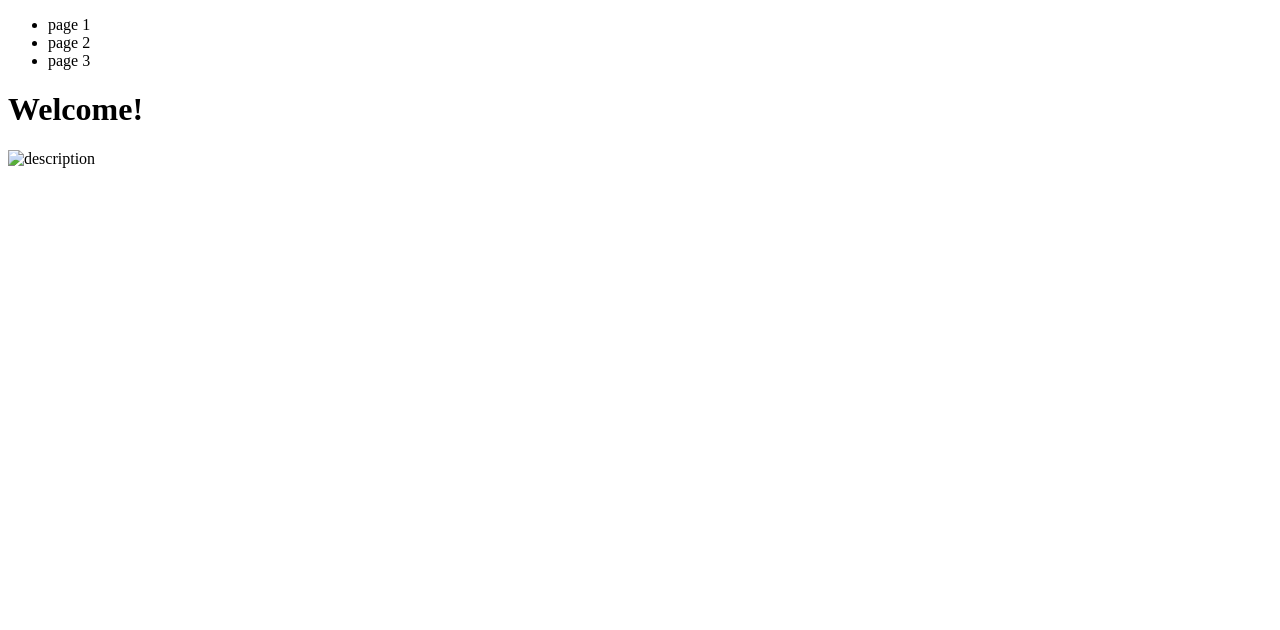
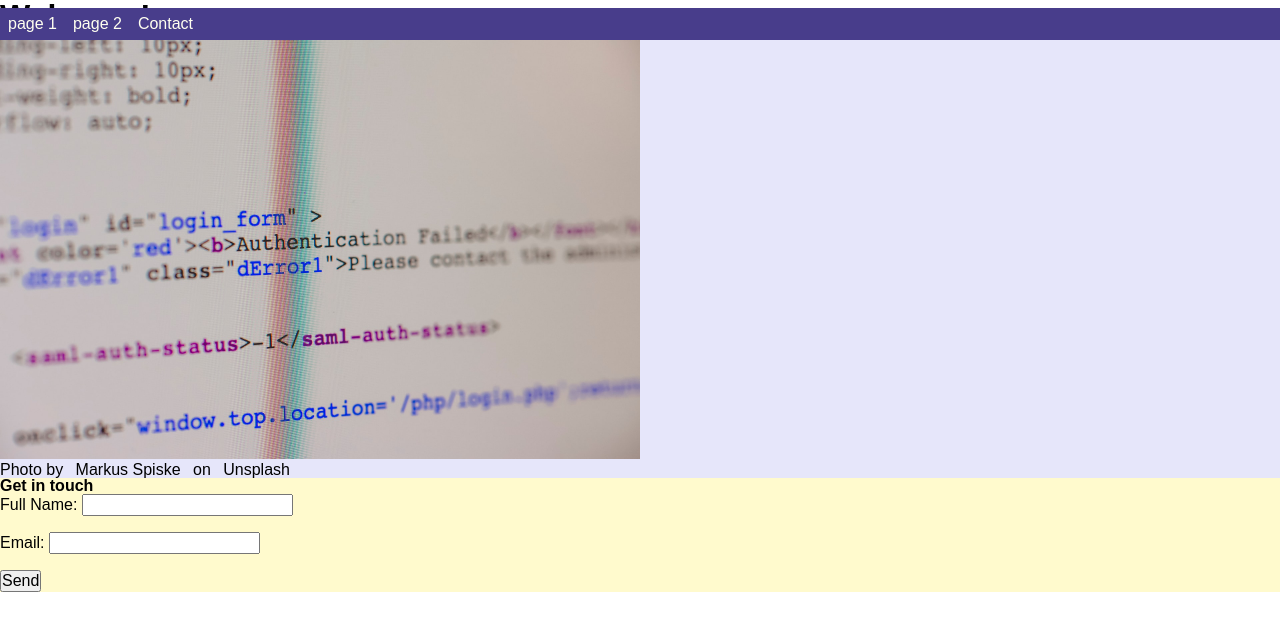
Before and after one commit to cristina-gorrino/unit1-landing-page, a plain HTML site: page index.html in a window 1280 px wide. Drawn offline with Linux system fonts and the light colour scheme.

Commit message:
Adding stylesheets, and blocking in more details of required elements and css.

```diff
--- /dev/null
+++ b/assets/css/reset.css
@@ -0,0 +1,29 @@
+* {
+    margin: 0;
+    padding: 0;
+    box-sizing: border-box;
+  }
+
+  html {
+    height: 100%;
+  }
+
+  body {
+    min-height: 100%;
+    line-height: 1;
+    font-family: sans-serif;
+  }
+
+  h1, h2, h3, h4, h5, h6 {
+    font-size: 100%;
+  }
+
+  input, select, option, optgroup, textarea, button,
+  pre, code {
+    font-size: 100%;
+    font-family: inherit;
+  }
+
+  ol, ul {
+    list-style: none;
+  }
--- a/assets/css/style.css
+++ b/assets/css/style.css
@@ -0,0 +1,51 @@
+* {
+    font-size: 16px;
+}
+
+header {
+
+}
+nav {
+    background-color: darkslateblue;
+    display: flex; /* not working */
+    padding: 8px auto;
+    margin: 8px auto;
+    position: fixed;
+    top: 0;
+    width: 100%;
+}
+
+nav li {
+    font-size: 18px;
+    float: left;
+}
+
+nav a {
+    display: block;
+    padding: 8px;
+    color: ivory;
+}
+
+h1 {
+    font-size: 2em;
+}
+
+a {
+    color: black;
+    padding:8px;
+    text-decoration: none;
+}
+
+main {
+    align-content: center;/* not working */
+}
+img {
+    width: 50%;
+    box-align: center; /* not working */
+}
+figure{
+    background-color: lavender;
+}
+.contact {
+    background-color: lemonchiffon;
+}
--- a/index.html
+++ b/index.html
@@ -4,25 +4,41 @@
     <meta charset="UTF-8">
     <meta http-equiv="X-UA-Compatible" content="IE=edge">
     <meta name="viewport" content="width=device-width, initial-scale=1.0">
-    <link></link>
+    <link rel="stylesheet" type="text/css" href="./assets/css/reset.css"/>
+    <link rel="stylesheet" type="text/css" href="./assets/css/style.css"/>
     <title>My Portfolio</title>
 </head>
 <body>
     <header>
         <nav>
             <ul>
-                <li>page 1</li>
-                <li>page 2</li>
-                <li>page 3</li>
+                <li><a href="www.google.com">page 1</a></li>
+                <li><a href="www.google.com">page 2</a></li>
+                <li><a href="#contact">Contact</a></li>
             </ul>
         </nav>
+        <h1>Welcome!</h1>
     </header>
 
-    <h1>Welcome!</h1>
-    <img src = "" alt ="description"/>
-    <form>
+    <main>
+        <figure>
+            <img src = "./assets/images/markus-spiske-p-l8OjDH9eE-unsplash.jpg" alt ="omputer code on a screen"/>
+            <figcaption>Photo by <a href="https://unsplash.com/@markusspiske?utm_source=unsplash&utm_medium=referral&utm_content=creditCopyText">Markus Spiske</a> on <a href="/s/photos/open-source?utm_source=unsplash&utm_medium=referral&utm_content=creditCopyText">Unsplash</a>
+            </figcaption>
+        </figure>
+        <div class="contact">
+            <h2>Get in touch</h2>
+            <form>
+                <label for="fullname">Full Name:</label>
+                <input type="text" id="fullname" name="fullname"/><br><br>
+                <label for="email">Email:</label>
+                <input type="email" id="email" name="email"/><br><br>
+                <input type="submit" value="Send">
+            </form>
+        </div>
+    </main>
 
-    </form>
+
 
     <footer></footer>
 
```
Also changed, not shown: assets/images/markus-spiske-p-l8OjDH9eE-unsplash.jpg (added).
